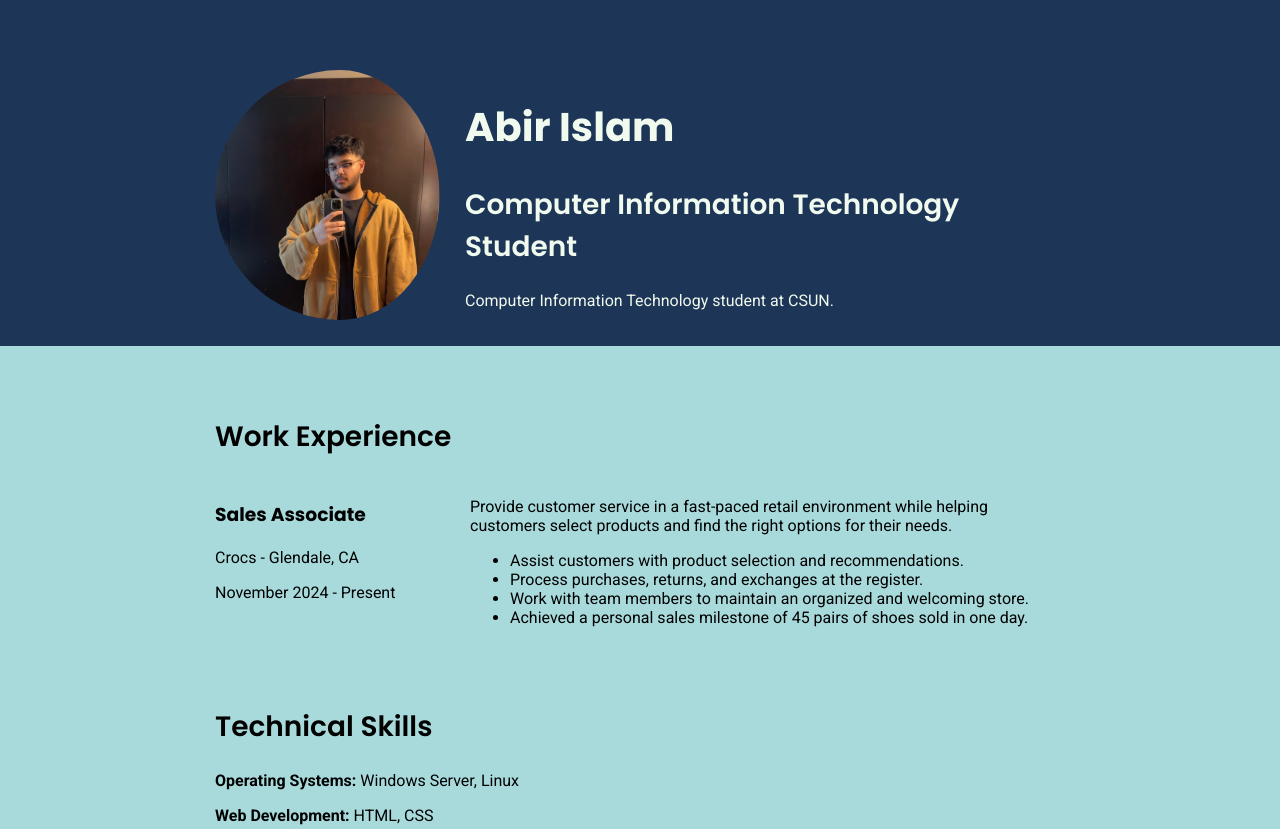
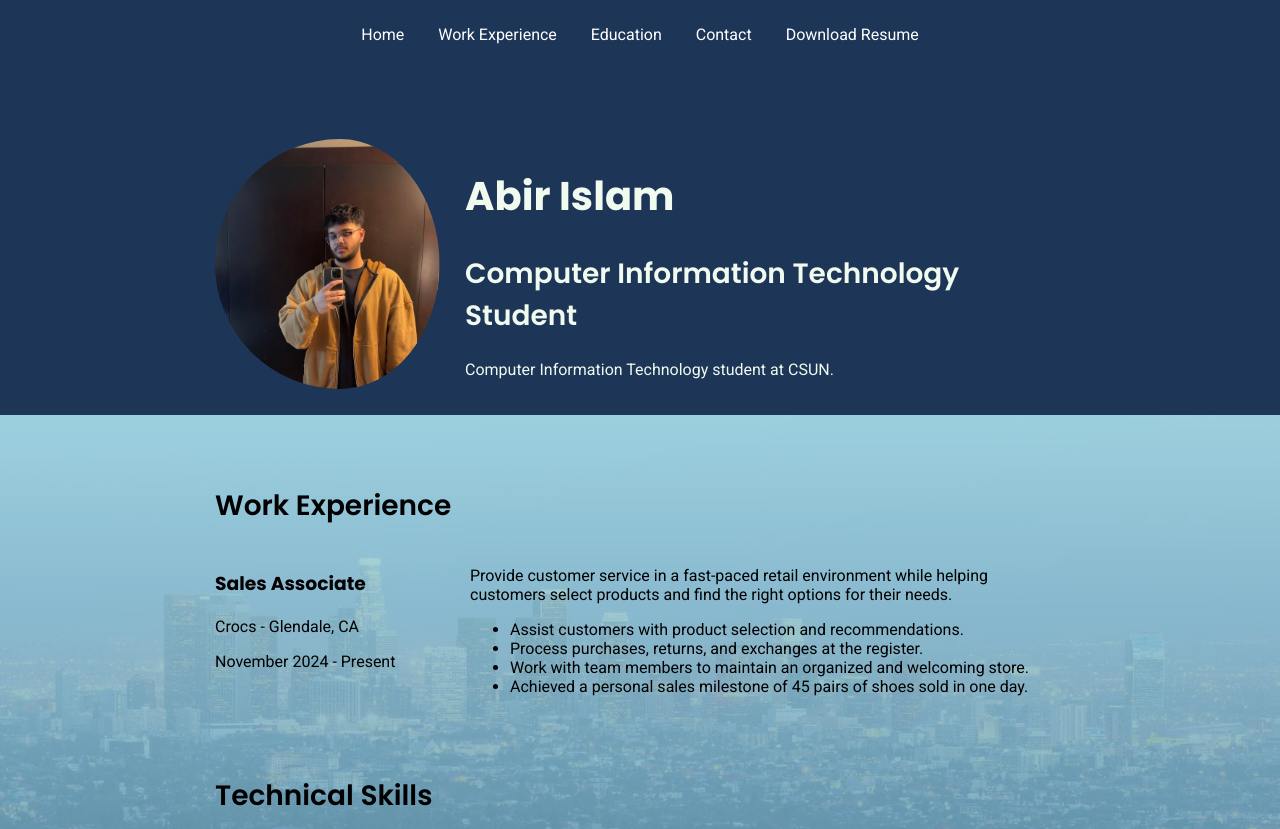
Before and after one commit to ifeellikeabir/comp484-hw7, a plain HTML site: page index.html in a window 1280 px wide. Shown: the top 829 px of the page. Drawn offline with Linux system fonts and the light colour scheme.

Commit message:
Complete HW8 resume website

```diff
--- a/css/styles.css
+++ b/css/styles.css
@@ -8,7 +8,31 @@
 
 /* Global styles
 ------------------------------------*/
+/* Navigation Menu */
+nav {
+    background-color: #1D3557;
+    padding: 15px;
+    text-align: center;
+    position: sticky;
+    top: 0;
+    z-index: 1000;
+}
 
+nav a {
+    color: white;
+    text-decoration: none;
+    padding: 10px 15px;
+    display: inline-block;
+}
+
+nav a:hover {
+    background-color: #457B9D;
+    border-radius: 5px;
+}
+
+html {
+    scroll-padding-top: 75px;
+}
 html {
     box-sizing: border-box;
 }
@@ -97,7 +121,16 @@ header::after {
 /* Work Experience
 ------------------------------------*/
 section {
-    background-color: #A8DADC;
+    background:
+        linear-gradient(
+            rgba(168, 218, 220, 0.85),
+            rgba(69, 123, 157, 0.85)
+        ),
+        url("../images/background.jpg");
+
+    background-size: cover;
+    background-position: center;
+    background-repeat: no-repeat;
 }
 
 
--- a/index.html
+++ b/index.html
@@ -8,11 +8,20 @@
 <link rel="preconnect" href="https://fonts.gstatic.com" crossorigin>
 <link href="https://fonts.googleapis.com/css2?family=Poppins:ital,wght@0,100;0,200;0,300;0,400;0,500;0,600;0,700;0,800;0,900;1,100;1,200;1,300;1,400;1,500;1,600;1,700;1,800;1,900&family=Roboto:ital,wght@0,100..900;1,100..900&display=swap" rel="stylesheet">
     <link rel="stylesheet" href="css/styles.css">
+    <!-- Font Awesome 7.3.1 -->
+<link rel="stylesheet" href="https://cdnjs.cloudflare.com/ajax/libs/font-awesome/7.3.1/css/all.min.css">
 </head>
 <body>
+    <nav>
+  <a href="#home">Home</a>
+  <a href="#work">Work Experience</a>
+  <a href="#education">Education</a>
+  <a href="#contact">Contact</a>
+  <a href="resume.pdf" download>Download Resume</a>
+</nav>
     <!-- // Intro -->
 
-<header>
+<header id="home">
     <div class="content-wrap">
         <img src="images/unnamed.jpg" alt="Abir Islam" class="profile-img column-narrow">
 
@@ -27,7 +36,7 @@
 
     <main>
         <!-- // Work Experience -->
-        <section>
+        <section id="work">
             <div class="content-wrap">
             <h2>Work Experience</h2>
             <div class="column-narrow">
@@ -72,7 +81,7 @@
 </section>
 
         <!-- // Education -->
-        <section>
+        <section id="education">
           <div class="content-wrap">
             <h2>Education</h2>
 
@@ -88,15 +97,23 @@
     </main>
 
     <!-- // Footer & contact info -->
-    <footer>
+    <footer id="contact">
         <div class="content-wrap">
         <h2>Let's Keep in Touch!</h2>
 
         <!-- Social media and contact links. Add or remove any networks. -->
         <div>
-        <a href="mailto:iamabir127@gmail.com">Email</a>
-        <a href="https://github.com/ifeellikeabir" target="_blank">GitHub</a>
-        <a href="https://www.linkedin.com/in/abir-islam-941baa307" target="_blank">LinkedIn</a>
+        <a href="mailto:iamabir127@gmail.com">
+  <i class="fa-solid fa-envelope"></i> Email
+</a>
+
+<a href="https://github.com/ifeellikeabir" target="_blank" rel="noopener noreferrer">
+  <i class="fa-brands fa-github"></i> GitHub
+</a>
+
+<a href="https://www.linkedin.com/in/abir-islam-941baa307" target="_blank" rel="noopener noreferrer">
+  <i class="fa-brands fa-linkedin"></i> LinkedIn
+</a>
         </div>
 
        <p>Copyright 2026 by Abir Islam</p>
```
Also changed, not shown: images/background.jpg (added), 2 other files.
